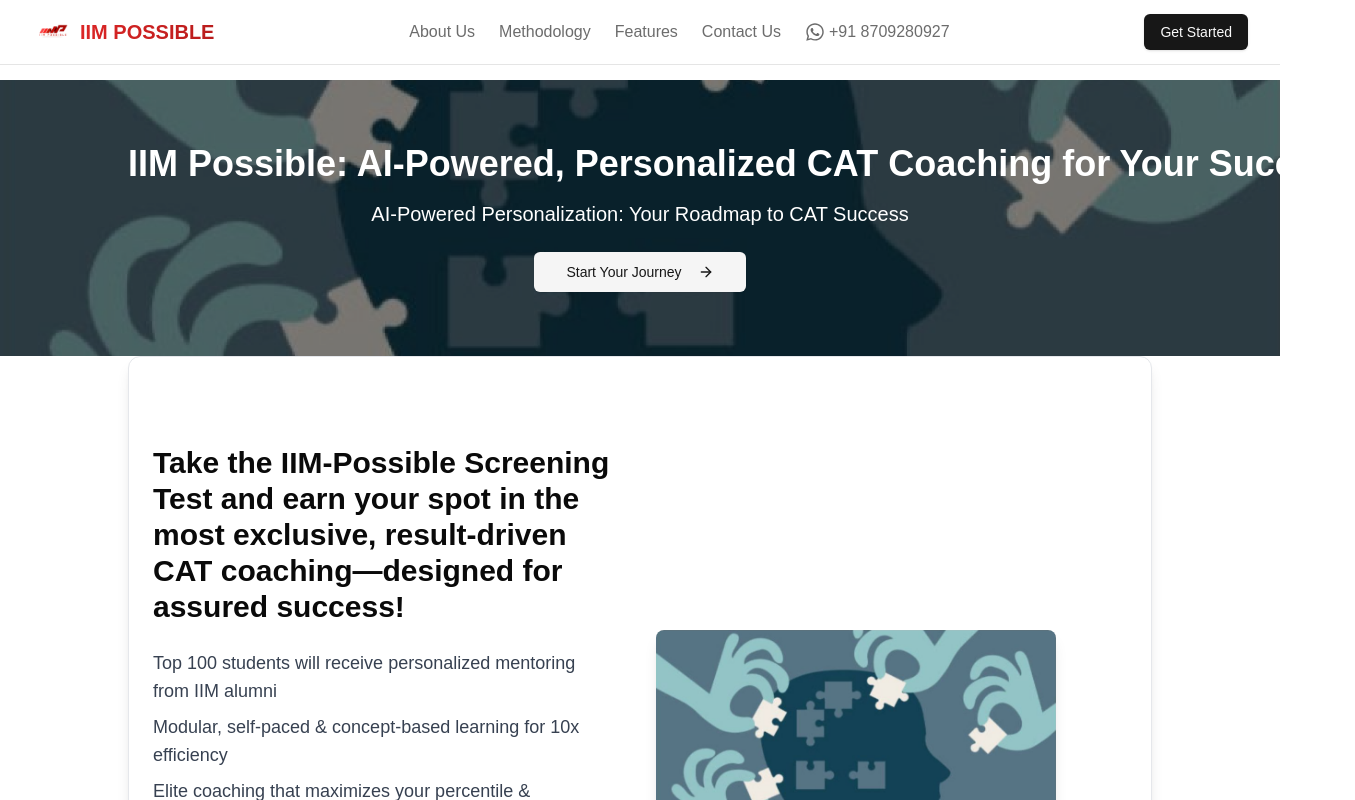
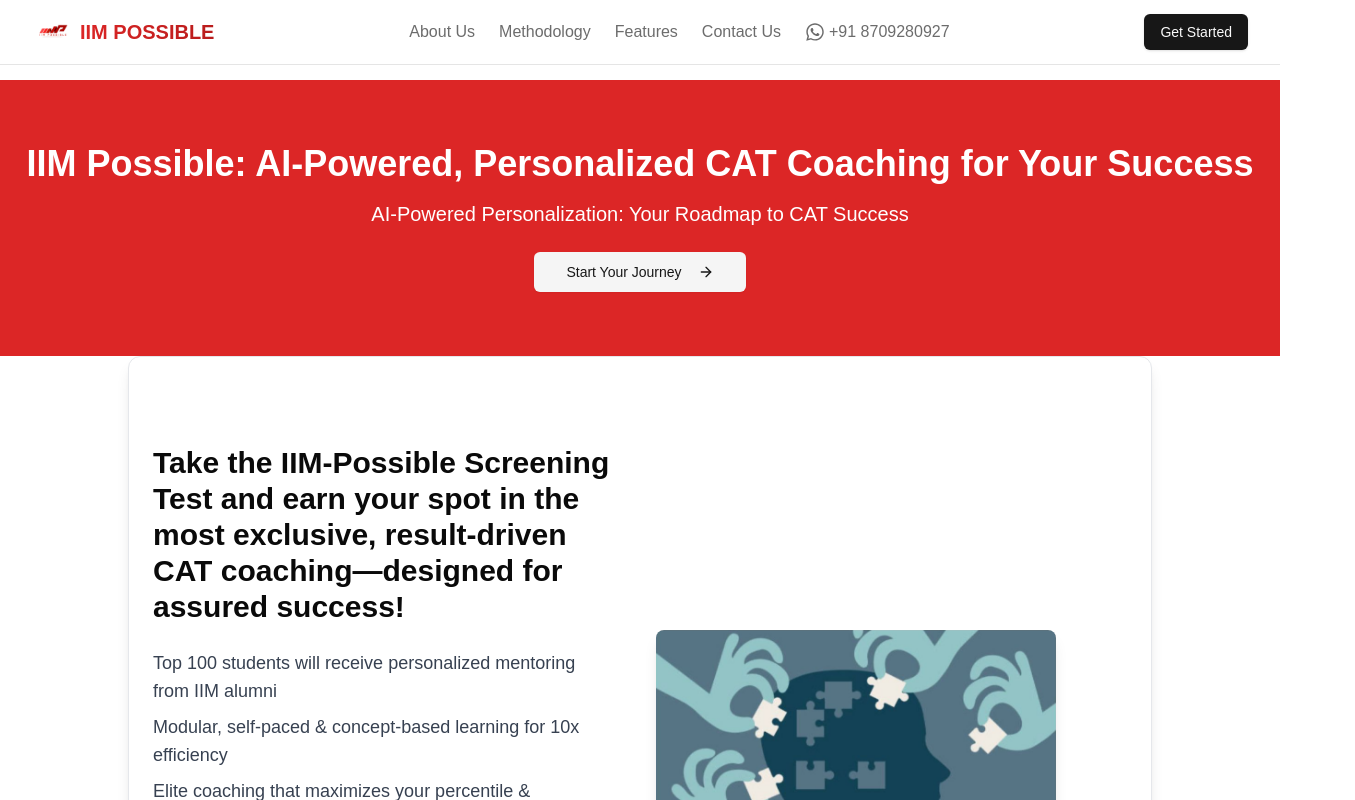
Before and after one commit to misinghse/iimpossible2, a Next.js app: page / in a window 1280 px wide. Shown: the top 800 px of the page, 1355 px wide, since content can reach past the window. Built offline with nearby package versions, Linux system fonts and the light colour scheme.

Commit message:
Update page.tsx

```diff
--- a/src/app/page.tsx
+++ b/src/app/page.tsx
@@ -55,15 +55,9 @@
       {/* Add top padding to main so content doesn't hide behind fixed navbar */}
       <main className="pt-20">
         {/* Hero Section with background image */}
-        <section
-          className="relative text-white py-12 md:py-16 bg-center bg-cover"
-          style={{ backgroundImage: "url('/images/banner1.png')" }}
-        >
-          {/* Overlay to darken the background image for better text visibility */}
-          <div className="absolute inset-0 bg-black/50 z-0"></div>
-
-          <div className="relative container mx-auto h-full px-4 flex flex-col md:flex-row items-center justify-center">
-            <div className="max-w-5xl w-full text-center md:w-auto whitespace-nowrap">
+        {/* Hero Section with background color */}
+<section className="relative bg-red-600 text-white py-12 md:py-16">
+  <div className="relative container mx-auto h-full px-4 flex flex-col items-center justify-center text-center">
     <h1 className="text-3xl md:text-4xl font-bold mb-4">
       IIM Possible: AI-Powered, Personalized CAT Coaching for Your Success
     </h1>
@@ -75,7 +69,6 @@
         Start Your Journey <ArrowRight className="ml-2 h-4 w-4" />
       </Link>
     </Button>
-            </div>
   </div>
 </section>
 
```
Lines whose indentation alone changed are shown as unchanged.
